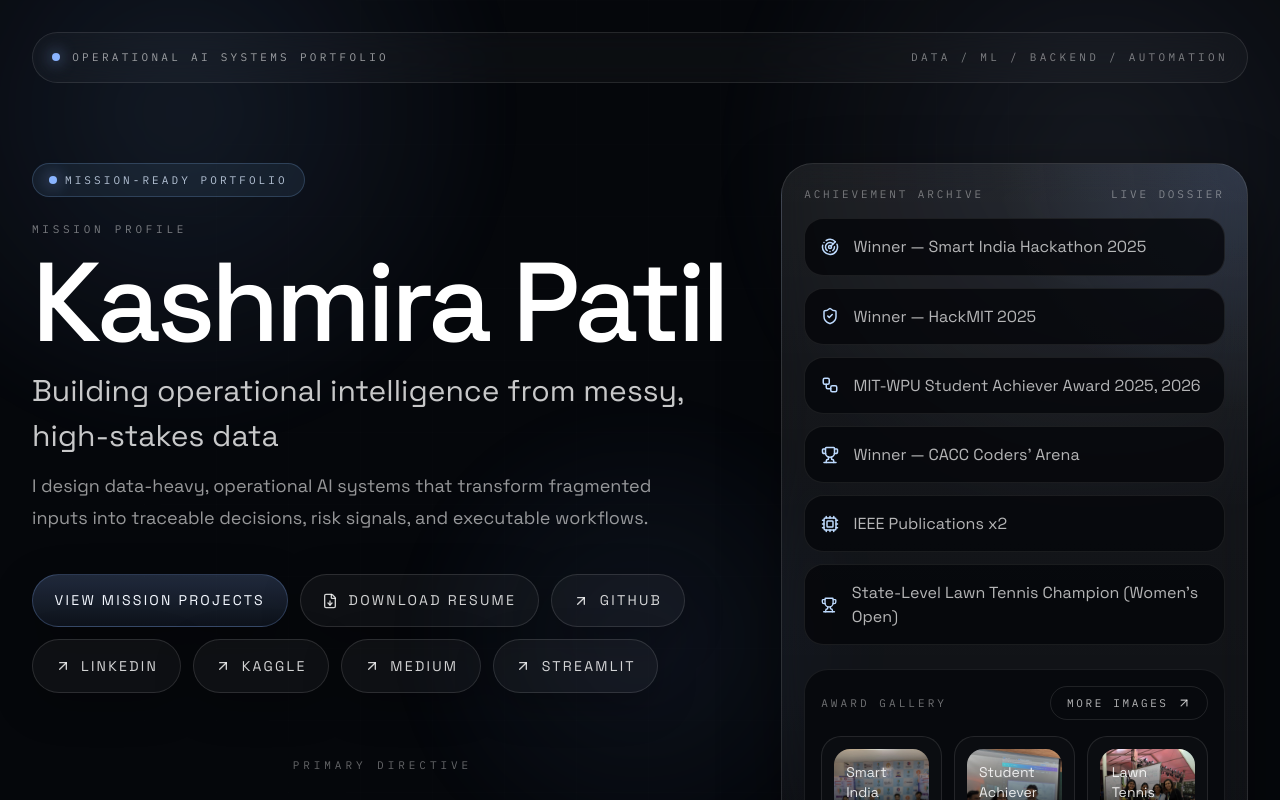
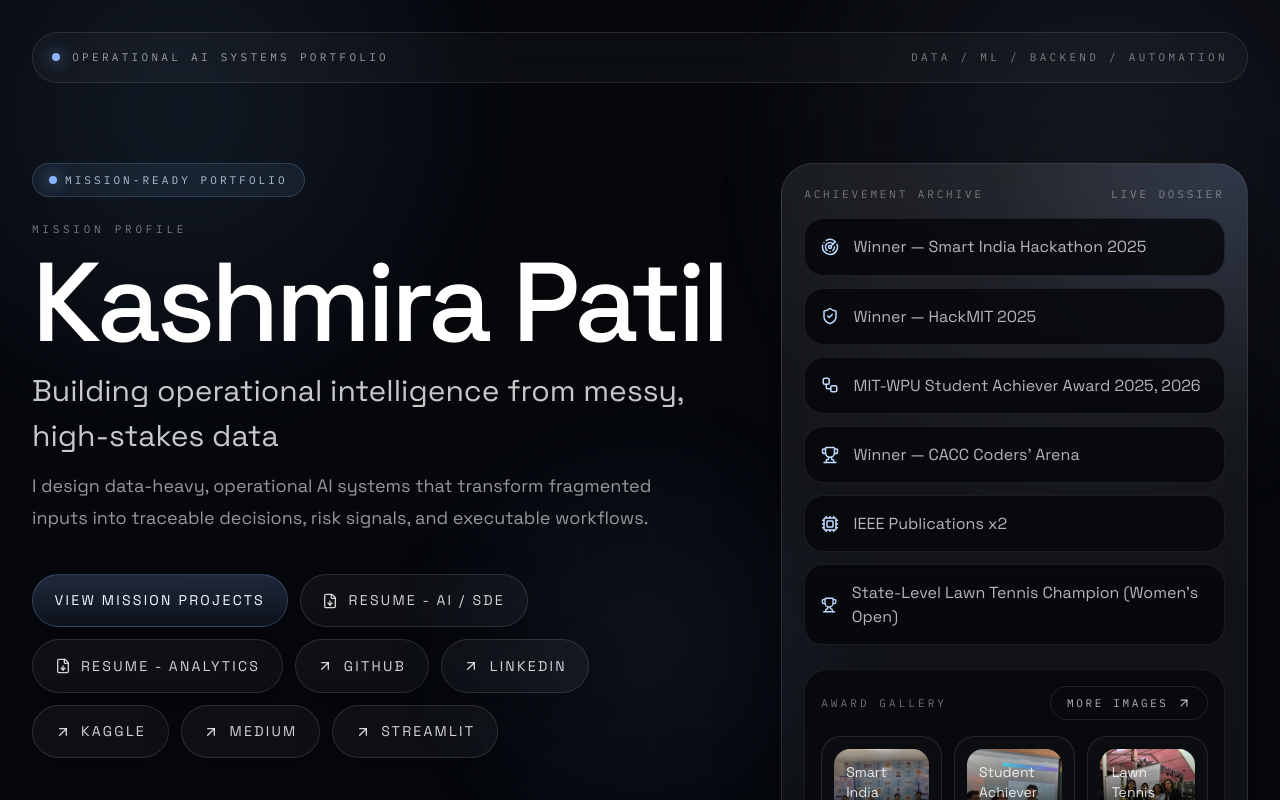
Before and after one commit to kagent2704/kashmira-patil-portfolio, a Next.js app: page / in a window 1280 px wide. Shown: the top 800 px of the page. Built offline with nearby package versions, Linux system fonts and the light colour scheme.

Commit message:
Add role-specific resume downloads

```diff
--- a/app/page.tsx
+++ b/app/page.tsx
@@ -770,9 +770,13 @@ export default function HomePage() {
                 <a className="hero-cta" href="#missions">
                   View Mission Projects
                 </a>
-                <a className="hero-cta hero-cta-muted" href="/KASHMIRA_PATIL_RESUME.pdf" download>
+                <a className="hero-cta hero-cta-muted" href="/KASHMIRA_PATIL_RESUME_SDE_AI.pdf" download>
                   <FileDown size={16} />
-                  Download Resume
+                  Resume - AI / SDE
+                </a>
+                <a className="hero-cta hero-cta-muted" href="/KASHMIRA_PATIL_RESUME_ANALYTICS.pdf" download>
+                  <FileDown size={16} />
+                  Resume - Analytics
                 </a>
                 <a className="hero-cta hero-cta-muted" href="http://www.github.com/kagent2704" target="_blank" rel="noreferrer">
                   <ArrowUpRight size={16} />
```
Also changed, not shown: 2 other files (tests, documents, lock files or other folders).
